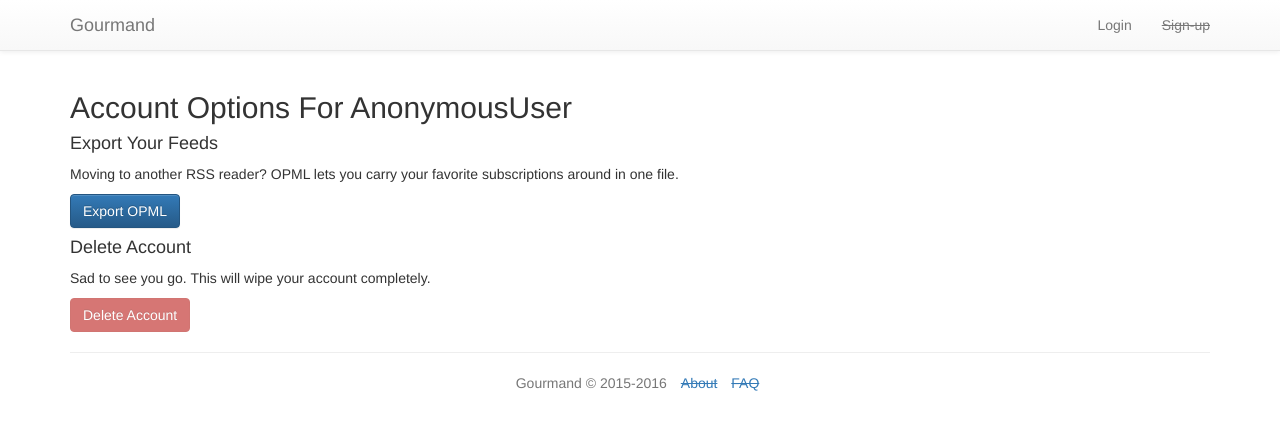
After one commit to aaronkurtz/gourmand, a Django app: template gourmand/templates/account/index.html in a window 1280 px wide. The commit adds this page. Shown: the top 430 px of the page. Run offline with Django 3.2, Linux system fonts and the light colour scheme; the template is opened without the code that fills it, so the values that code supplies are empty; parts of the project's set-up code (start-up, migrations or seed data) failed here and were passed over; some libraries are stand-ins or nearby versions.

Commit message:
Create account page, link to OPML export

```diff
--- a/gourmand/subscriptions/urls.py
+++ b/gourmand/subscriptions/urls.py
@@ -1,5 +1,6 @@
 from django.conf.urls import url
 from .views import Reader, PersonalArticleList, AddSubscription
+from .views import Account
 from .views import ReadNew, ArticleReader, RemoveSubscription, UpdateSubscription, MarkRead
 from .views import ImportOPML, ExportOPML
 
@@ -15,4 +16,5 @@ urlpatterns = [
     url(r'^reader/(?P<pk>[0-9]+)/read_new$', ReadNew.as_view(), name="read_new"),
     url(r'^reader/(?P<pk>[0-9]+)/unsubscribe$', RemoveSubscription.as_view(), name="remove_subscription"),
     url(r'^articles/(?P<pk>[0-9]+)/$', ArticleReader.as_view(), name="article"),
+    url(r'^account/$', Account.as_view(), name="account"),
 ]
--- a/gourmand/subscriptions/views.py
+++ b/gourmand/subscriptions/views.py
@@ -14,6 +14,10 @@ from .async import import_urls
 from .forms import NewSubForm, ImportOPMLForm, UpdateSubscriptionForm
 from .models import Subscription, PersonalArticle, Category
 from .utils import create_opml
+
+
+class Account(LoginRequiredMixin, TemplateView):
+    template_name = "account/index.html"
 
 
 class Reader(LoginRequiredMixin, TemplateView):
--- a/gourmand/templates/_layout/base.html
+++ b/gourmand/templates/_layout/base.html
@@ -78,7 +78,7 @@
               {% if request.user.is_staff %}
               <li><a href="{% url 'admin:index' %}">Admin</a></li>
               {% endif %}
-            <li><a href="#"><s>Account</s></a></li>
+              <li><a href="{% url 'account' %}">{{ request.user }}</a></li>
             <li><a href="{% url 'logout' %}">Logout</a></li>
           </ul>
         {% else %}
--- /dev/null
+++ b/gourmand/templates/account/index.html
@@ -0,0 +1,24 @@
+{% extends "_layout/base.html" %}
+{% load bootstrap3 %}
+
+{% block page_title %}Account{% endblock %}
+
+{% block content %}
+<div class="container">
+<p>
+<h2 class="article_content">Account Options For {{ request.user }}</h2>
+    <p></p>
+    <h4>Export Your Feeds</h4>
+    <p>
+        Moving to another RSS reader? OPML lets you carry your favorite subscriptions around in one file.
+    </p>
+    <a class="btn btn-primary" href="{% url 'export_opml' %}">Export OPML</a>
+
+    <h4>Delete Account</h4>
+    <p>
+        Sad to see you go. This will wipe your account completely.
+    </p>
+    <a class="btn btn-danger disabled" href="#">Delete Account</a>
+
+</div>
+{% endblock content %}
```
